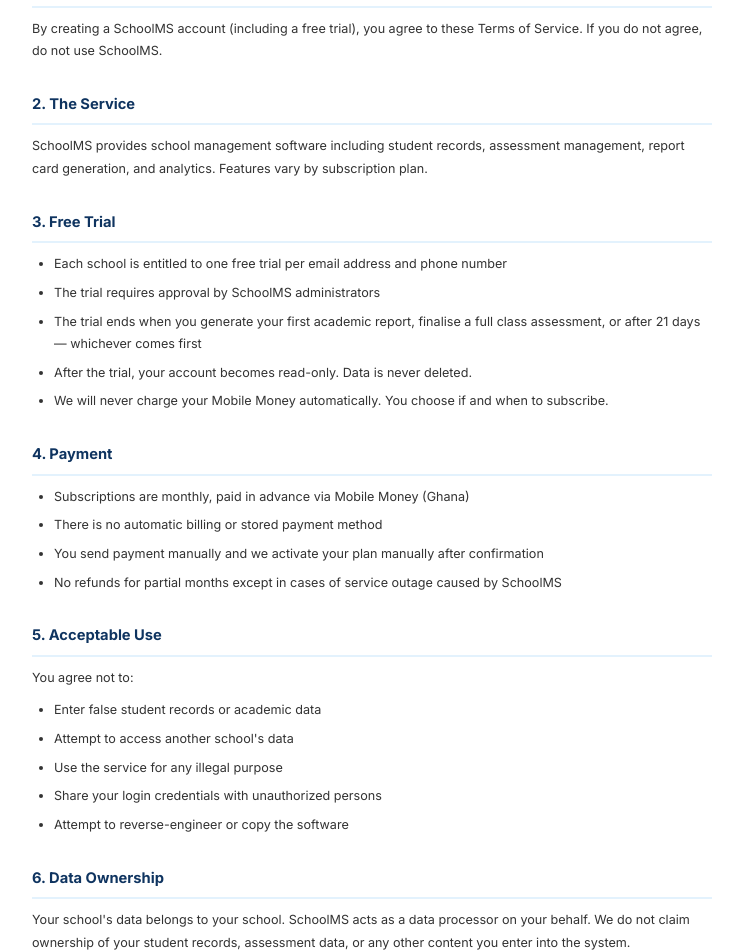
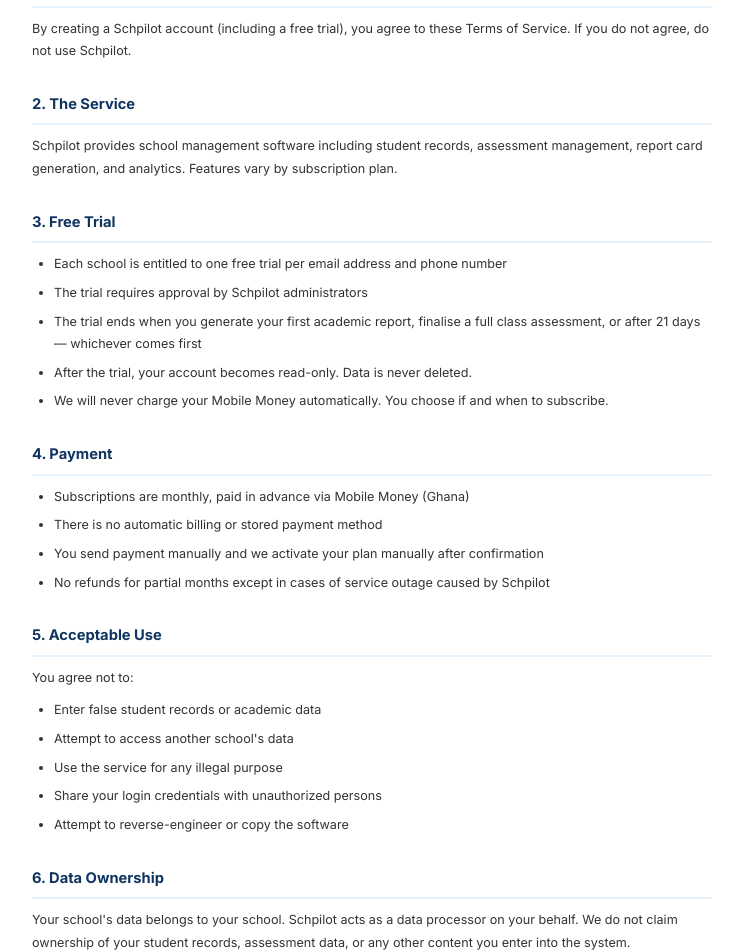
Before and after one commit to resourcetool/sch_app, a React (Vite) app: page /legal/terms in a window 1280 px wide. Shown: the part 280-1232 px from the top of the page, without its empty margins (268-1011 px from the left). Built offline with nearby package versions, Linux system fonts and the light colour scheme; no server answers.

Commit message:
Add files via upload

```diff
--- a/src/pages/legal/DataSecurity.jsx
+++ b/src/pages/legal/DataSecurity.jsx
@@ -15,7 +15,7 @@
       </section>
       <section>
         <h2>Database Security Rules</h2>
-        <p>SchoolMS uses Firestore Security Rules that enforce school-level data isolation at the database layer — not just the application layer. Even if someone obtained a valid Firebase token, they could not access another school's data.</p>
+        <p>Schpilot uses Firestore Security Rules that enforce school-level data isolation at the database layer — not just the application layer. Even if someone obtained a valid Firebase token, they could not access another school's data.</p>
         <p>Teacher accounts can only read and write data for their assigned classes and subjects — not other teachers' data.</p>
       </section>
       <section>
--- a/src/pages/legal/PrivacyPolicy.jsx
+++ b/src/pages/legal/PrivacyPolicy.jsx
@@ -4,7 +4,7 @@
     <PolicyLayout title="Privacy Policy" lastUpdated="June 2025">
       <section>
         <h2>1. Who We Are</h2>
-        <p>SchoolMS is a school management software service operated by SchoolPilot (Ghana). Contact: schoolpilot132@gmail.com | 0549548274.</p>
+        <p>Schpilot is a school management software service operated by Schpilot (Ghana). Contact: schoolpilot132@gmail.com | 0549548274.</p>
       </section>
       <section>
         <h2>2. What Data We Collect</h2>
@@ -21,7 +21,7 @@
       <section>
         <h2>3. How We Use Your Data</h2>
         <ul>
-          <li>To operate and provide the SchoolMS service</li>
+          <li>To operate and provide the Schpilot service</li>
           <li>To generate report cards and academic results</li>
           <li>To send service notifications (trial approval, subscription reminders)</li>
           <li>To audit and investigate disputes or fraud</li>
@@ -48,7 +48,7 @@
       </section>
       <section>
         <h2>7. Children's Data</h2>
-        <p>SchoolMS processes student data on behalf of schools, who are the data controllers for their students. Schools are responsible for obtaining any necessary parental consent under applicable law. We process this data only at the school's direction.</p>
+        <p>Schpilot processes student data on behalf of schools, who are the data controllers for their students. Schools are responsible for obtaining any necessary parental consent under applicable law. We process this data only at the school's direction.</p>
       </section>
       <section>
         <h2>8. Contact</h2>
--- a/src/pages/legal/SubscriptionPolicy.jsx
+++ b/src/pages/legal/SubscriptionPolicy.jsx
@@ -81,7 +81,7 @@
       </section>
       <section>
         <h2>Refunds</h2>
-        <p>We do not offer refunds for partial billing periods (monthly or termly) except in cases where SchoolMS was unavailable for more than 48 consecutive hours due to a fault on our side. Disputes: schoolpilot132@gmail.com</p>
+        <p>We do not offer refunds for partial billing periods (monthly or termly) except in cases where Schpilot was unavailable for more than 48 consecutive hours due to a fault on our side. Disputes: schoolpilot132@gmail.com</p>
       </section>
     </PolicyLayout>
   );
--- a/src/pages/legal/TermsOfService.jsx
+++ b/src/pages/legal/TermsOfService.jsx
@@ -4,17 +4,17 @@
     <PolicyLayout title="Terms of Service" lastUpdated="June 2025">
       <section>
         <h2>1. Acceptance of Terms</h2>
-        <p>By creating a SchoolMS account (including a free trial), you agree to these Terms of Service. If you do not agree, do not use SchoolMS.</p>
+        <p>By creating a Schpilot account (including a free trial), you agree to these Terms of Service. If you do not agree, do not use Schpilot.</p>
       </section>
       <section>
         <h2>2. The Service</h2>
-        <p>SchoolMS provides school management software including student records, assessment management, report card generation, and analytics. Features vary by subscription plan.</p>
+        <p>Schpilot provides school management software including student records, assessment management, report card generation, and analytics. Features vary by subscription plan.</p>
       </section>
       <section>
         <h2>3. Free Trial</h2>
         <ul>
           <li>Each school is entitled to one free trial per email address and phone number</li>
-          <li>The trial requires approval by SchoolMS administrators</li>
+          <li>The trial requires approval by Schpilot administrators</li>
           <li>The trial ends when you generate your first academic report, finalise a full class assessment, or after 21 days — whichever comes first</li>
           <li>After the trial, your account becomes read-only. Data is never deleted.</li>
           <li>We will never charge your Mobile Money automatically. You choose if and when to subscribe.</li>
@@ -26,7 +26,7 @@
           <li>Subscriptions are monthly, paid in advance via Mobile Money (Ghana)</li>
           <li>There is no automatic billing or stored payment method</li>
           <li>You send payment manually and we activate your plan manually after confirmation</li>
-          <li>No refunds for partial months except in cases of service outage caused by SchoolMS</li>
+          <li>No refunds for partial months except in cases of service outage caused by Schpilot</li>
         </ul>
       </section>
       <section>
@@ -42,7 +42,7 @@
       </section>
       <section>
         <h2>6. Data Ownership</h2>
-        <p>Your school's data belongs to your school. SchoolMS acts as a data processor on your behalf. We do not claim ownership of your student records, assessment data, or any other content you enter into the system.</p>
+        <p>Your school's data belongs to your school. Schpilot acts as a data processor on your behalf. We do not claim ownership of your student records, assessment data, or any other content you enter into the system.</p>
       </section>
       <section>
         <h2>7. Service Availability</h2>
```
